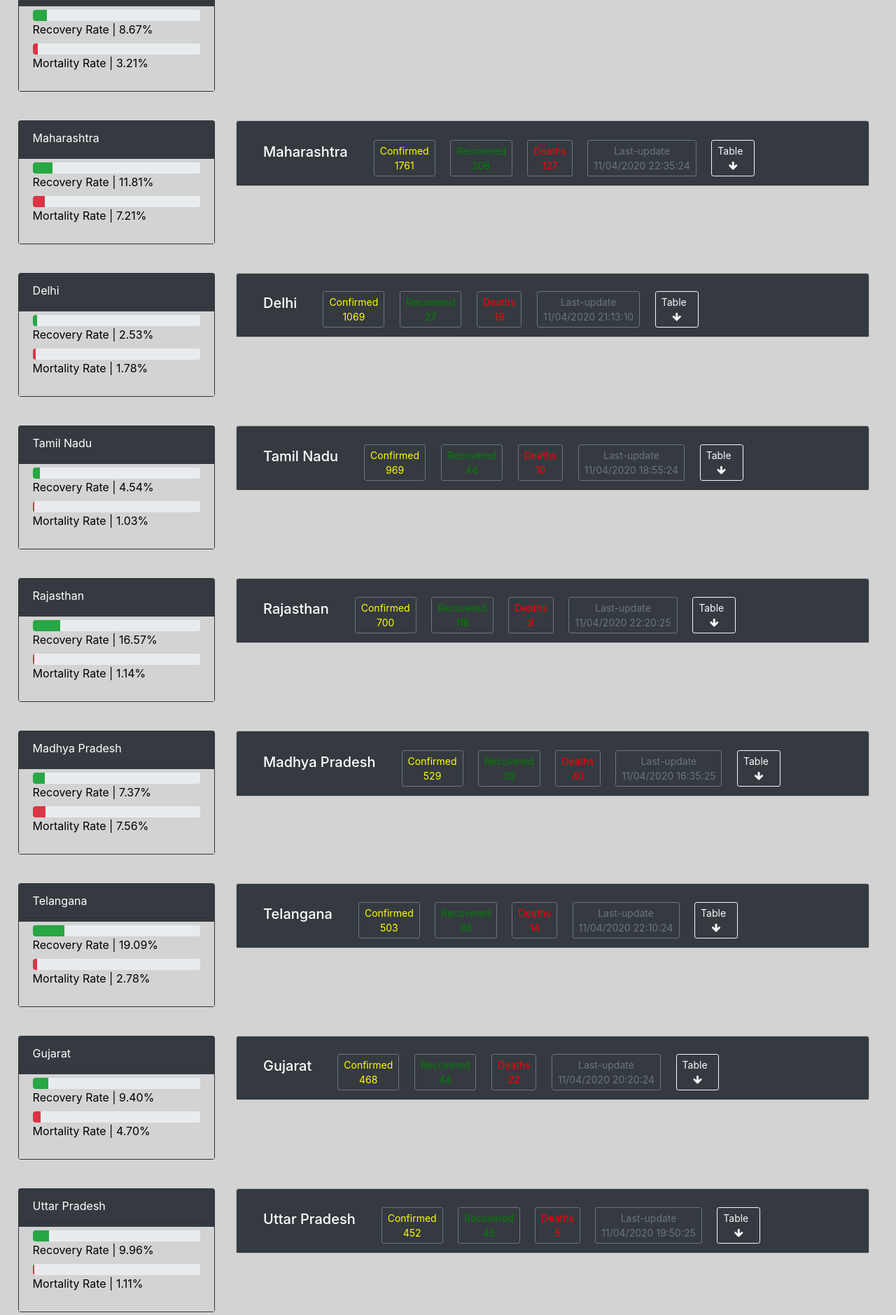
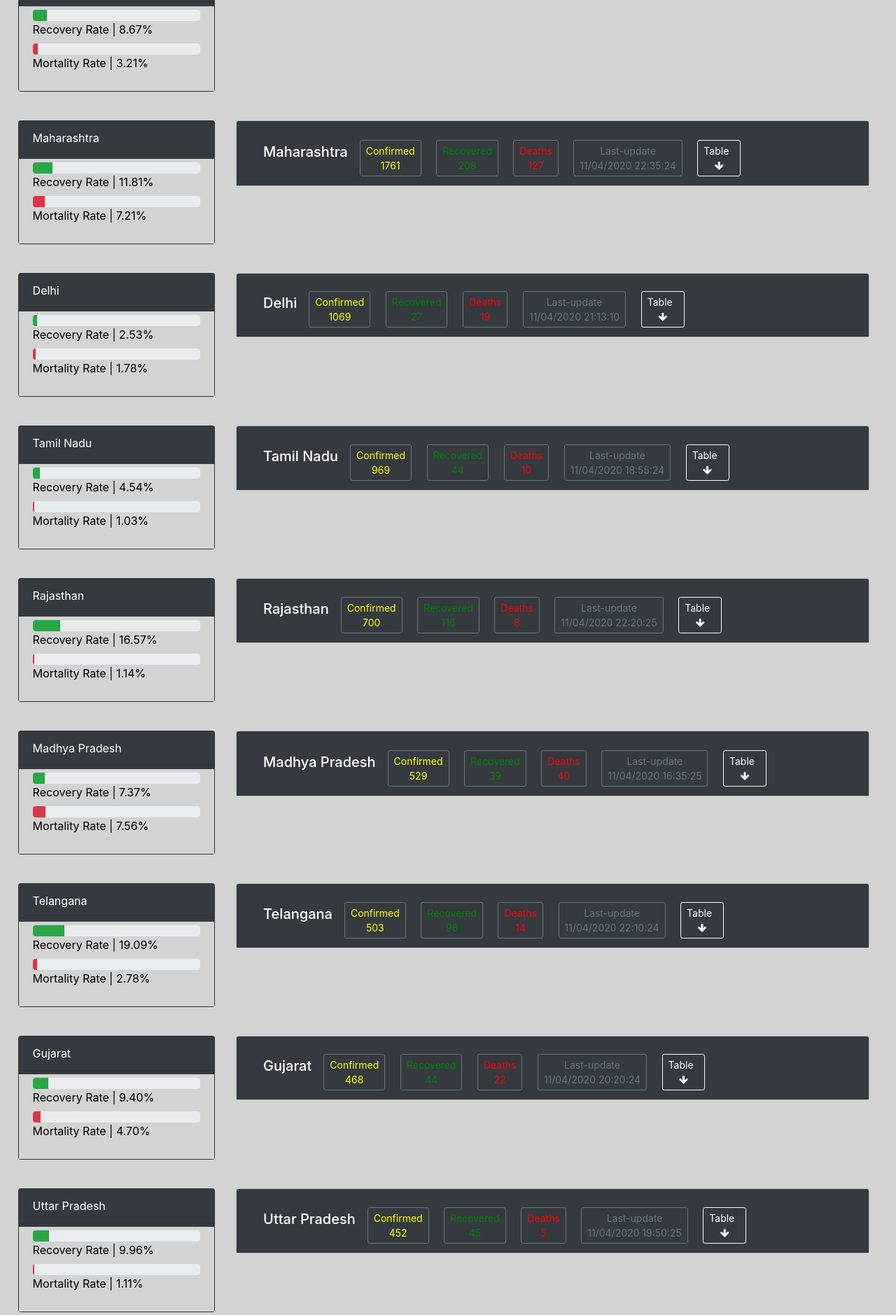
Before and after one commit to iamabhishektiwari/covidTracks, a Django app: page / in a window 1280 px wide. Shown: the part 723-2602 px from the top of the page at 70% size. Run offline with Django 3.2, Linux system fonts and the light colour scheme; data comes from the database, SQL or seed files in the repository; some libraries are stand-ins or nearby versions.

Commit message:
host added -10

```diff
--- a/globalTracks/templates/global_status.html
+++ b/globalTracks/templates/global_status.html
@@ -189,7 +189,10 @@ Data-Plot
                  <div class="d-flex justify-content-between align-items-center">
                      <div class="d-flex justify-content-between align-items-center">
                          <div class="ml-2">
-                             <div class="h5 m-0">@{{ region.name }}</div>
+
+                             <button class="btn btn-outline-dark btn-sm white">
+                               <div class="h5 m-0">{{ region.name }}</div>
+                            </button>
                          </div>
                          <div class="ml-4">
                            <button class="btn btn-outline-secondary btn-sm yellow">
--- a/indiaTracks/templates/india_status.html
+++ b/indiaTracks/templates/india_status.html
@@ -259,7 +259,7 @@ a{
              <div class="d-flex">
                  <div class="d-flex">
                    <div class="row">
-                     <div class="ml-4 padding_extra rightextra">
+                     <div class="ml-4 padding_extra">
                        <button class="btn btn-outline-dark btn-sm white">
                          <div class="h7 "> </div>
                          <div class="h5 ">{{ statek.name }}</div>
```
